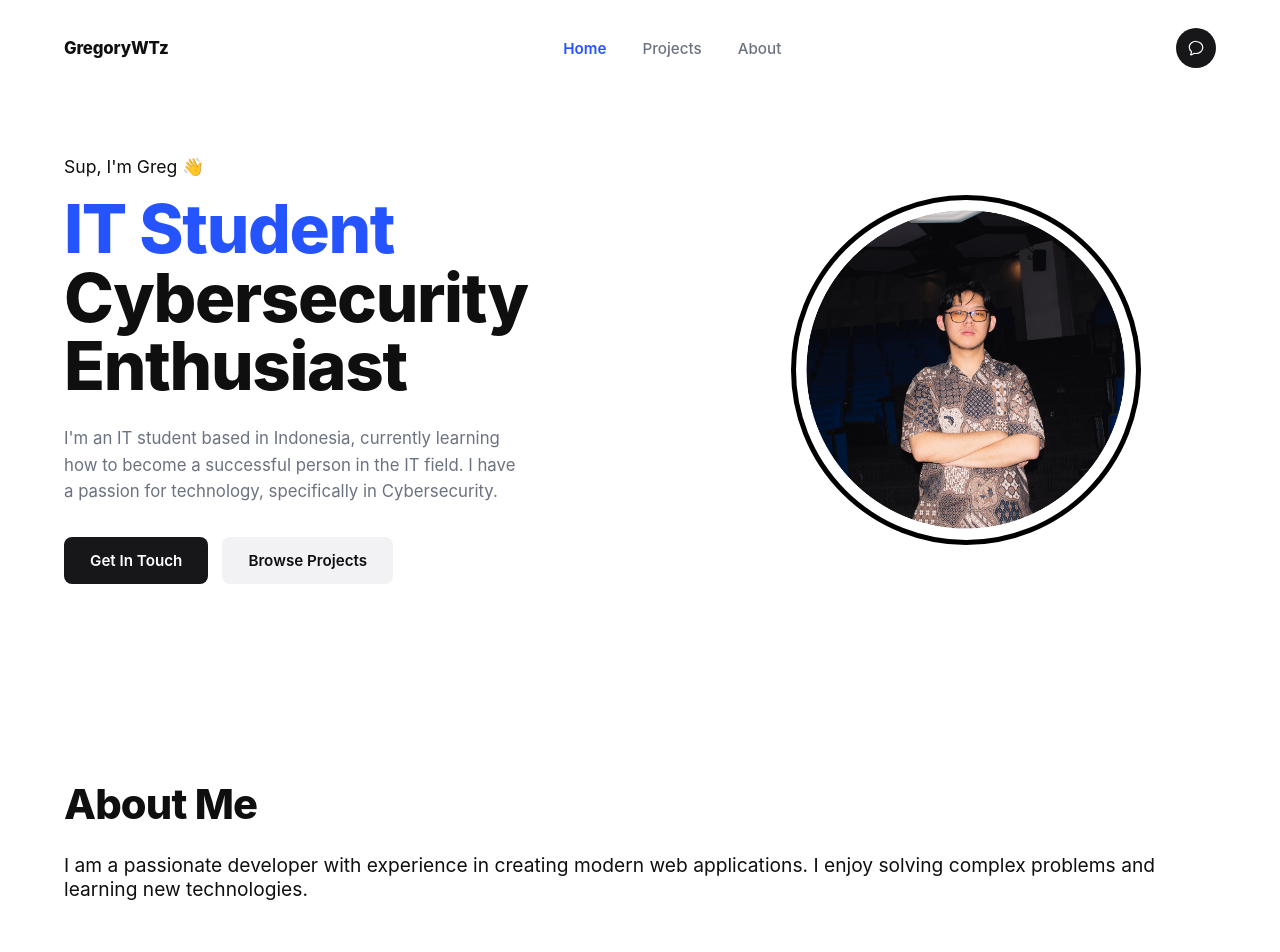
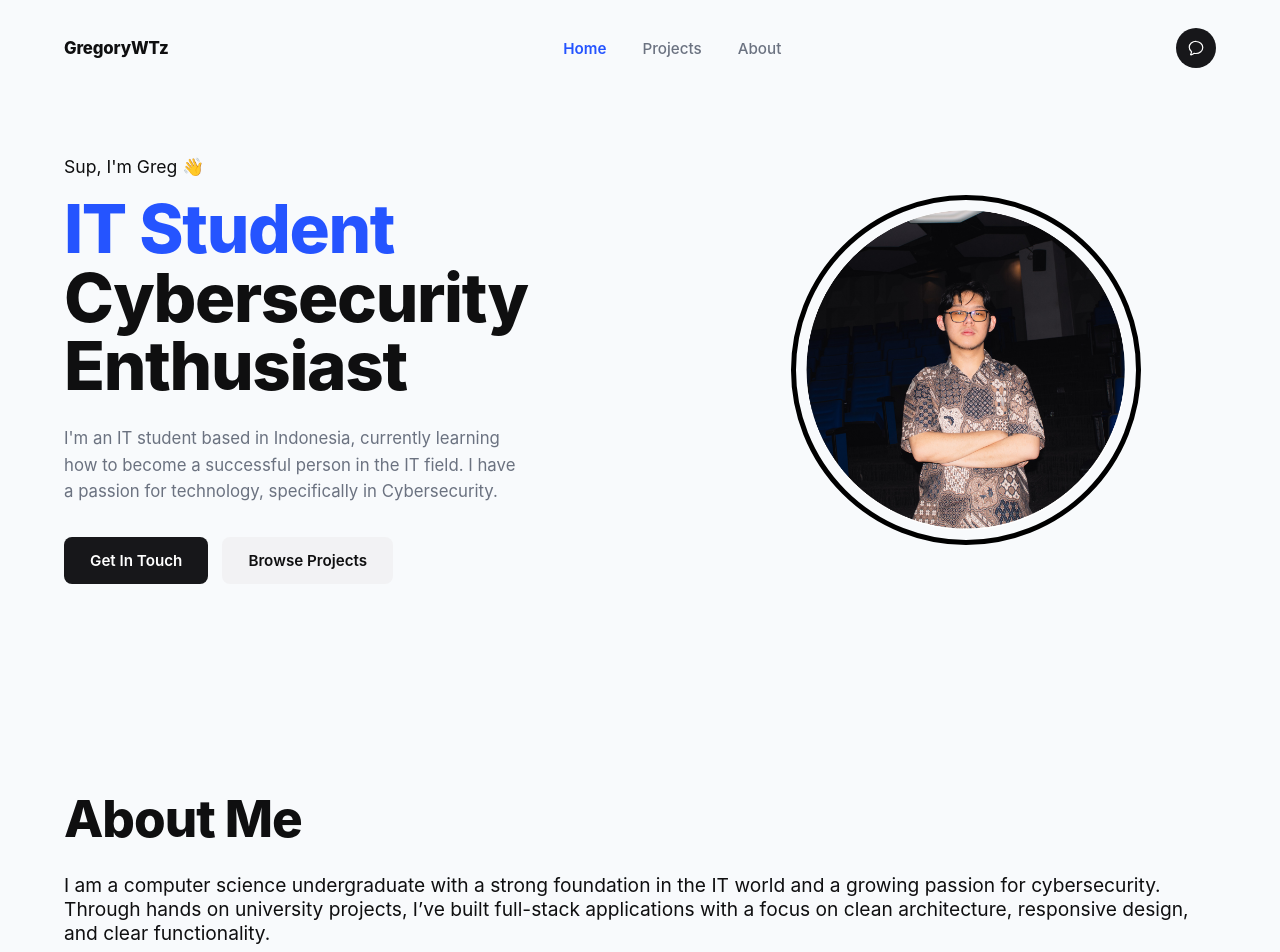
Before and after one commit to GregoryWTz/myportfolio, a React (Vite) app: page / in a window 1280 px wide. Shown: the top 952 px of the page. Built offline with nearby package versions, Linux system fonts and the light colour scheme.

Commit message:
Update1: Changes to the text and some index

```diff
--- a/src/data/siteData.js
+++ b/src/data/siteData.js
@@ -1,5 +1,4 @@
 // Central place for site copy & links.
-// Edit this file to change text without touching component code.
 
 export const nav = {
   brand: "GregoryWTz",
@@ -27,5 +26,5 @@ export const hero = {
 
 export const about = {
   title: "About Me",
-  text1: "I am a passionate developer with experience in creating modern web applications. I enjoy solving complex problems and learning new technologies.",
+  text1: "I am a computer science undergraduate with a strong foundation in the IT world and a growing passion for cybersecurity. Through hands on university projects, I’ve built full-stack applications with a focus on clean architecture, responsive design, and clear functionality.",
 };
--- a/src/styles/About.css
+++ b/src/styles/About.css
@@ -3,7 +3,7 @@
 }
 
 .about__title {
-    font-size: 2.6rem;
+    font-size: 3.2rem;
     font-weight: 800;
     letter-spacing: -0.02em;
     color: var(--color-text);
--- a/src/styles/index.css
+++ b/src/styles/index.css
@@ -1,5 +1,5 @@
 :root {
-  --color-bg: #ffffff;
+  --color-bg: #F8FAFC;
   --color-text: #0f0f10;
   --color-text-muted: #6b7280;
   --color-accent: #2554ff;
```
